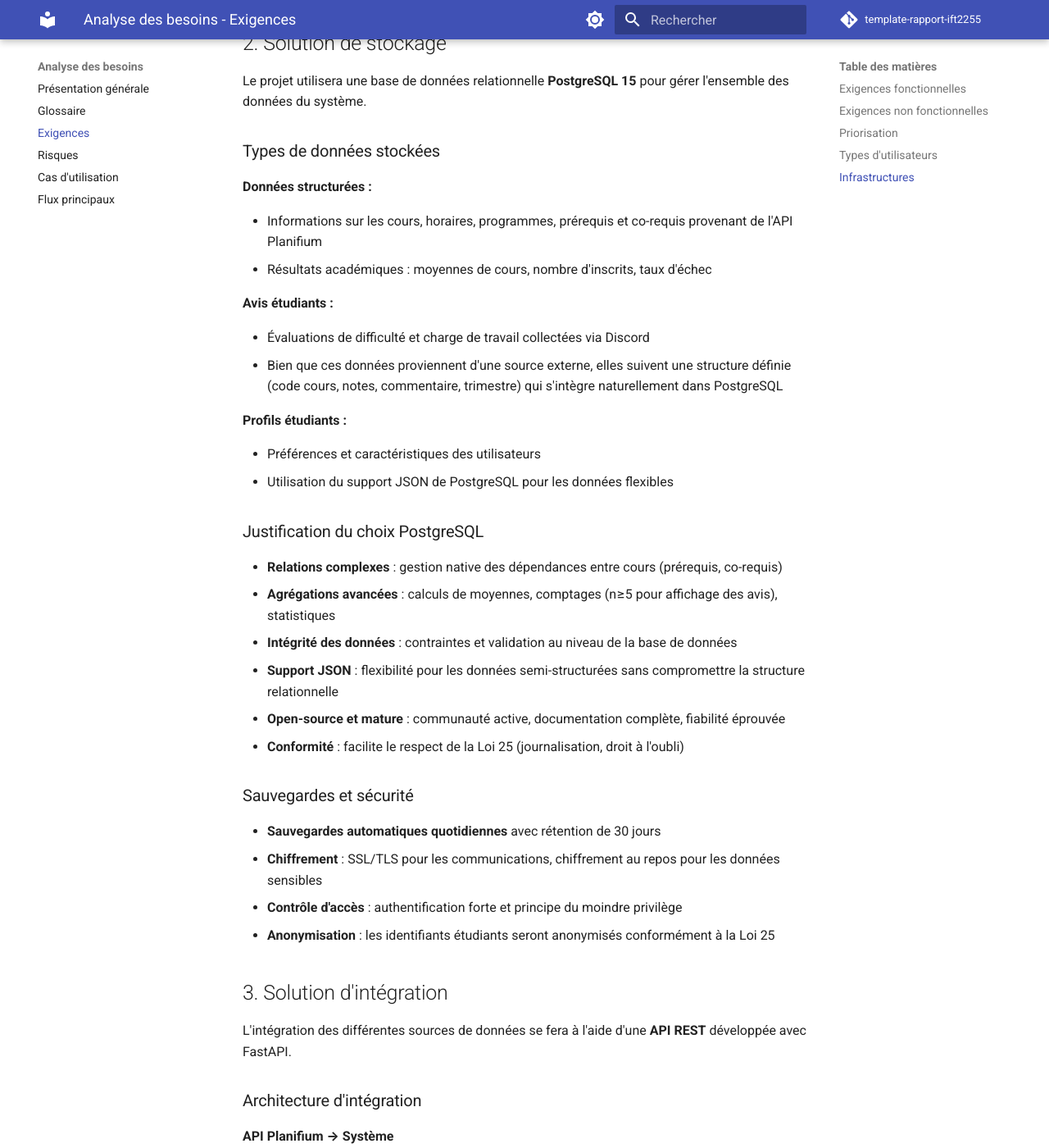
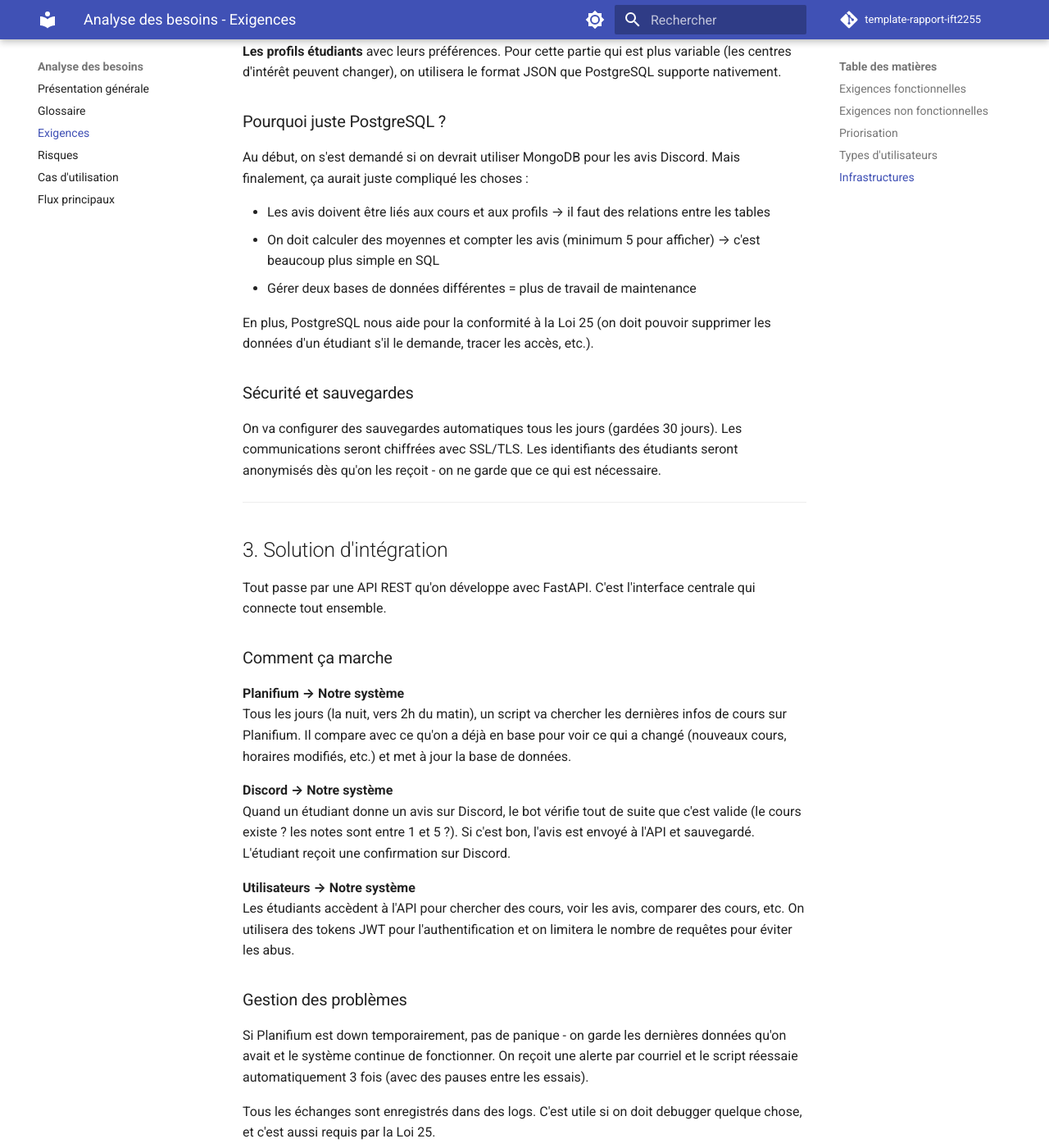
Before and after one commit to jujutheriault/IFT2255_Devoir1, an MkDocs documentation site: the page built from docs/besoins/exigences.md, in a window 1280 px wide and 1400 px high, scrolled down 2448 px. Shown: the whole window at 82% size. Built offline with MkDocs 1.6.1 and Material for MkDocs 9.7.7, drawn with Linux system fonts in a browser that asks for light colours; comment, search, counter and statistics services are not loaded; some of the changed text lies outside the part shown.

Commit message:
Update exigences.md

```diff
--- a/docs/besoins/exigences.md
+++ b/docs/besoins/exigences.md
@@ -52,115 +52,71 @@ TODO: Identifier les exigences critiques.
 
 ## 1. Matériel requis
 
-Le système repose sur trois éléments principaux : un serveur web, une base de données et un bot Discord.
+On aura besoin de trois éléments : un serveur web, un serveur de base de données et un bot Discord.
 
-### Serveur web
+### Serveur web et application
 
-Le **serveur web** permettra d'héberger l'application et de gérer les requêtes provenant des utilisateurs ou des autres systèmes. Il fonctionnera sur un environnement **Linux (Ubuntu Server 22.04 LTS)**, avec **Nginx** comme serveur HTTP et **FastAPI (Python 3.11)** comme framework backend pour l'API REST.
+L'application tournera sur **Ubuntu Server 22.04** avec **Nginx** et **FastAPI (Python 3.11+)**. On a choisi Python parce que toute l'équipe le connaît déjà, et FastAPI génère automatiquement la documentation de l'API (Swagger), ce qui va nous faciliter la vie pour travailler ensemble.
 
-**Justification des choix :**
-
-- **Linux Ubuntu Server** : stabilité, sécurité et support à long terme (LTS)
-- **Nginx** : hautes performances, faible consommation de ressources et excellente gestion de la concurrence
-- **FastAPI** : développement rapide d'API REST, validation des données intégrée et performances élevées
-
-### Serveur de base de données
-
-Le **serveur de base de données** sera utilisé pour stocker et organiser les informations. Il sera hébergé sur un serveur séparé pour de meilleures performances, une sécurité accrue et une gestion facilitée des sauvegardes.
-
-### Bot Discord
-
-Le **bot Discord** permettra de collecter automatiquement les avis étudiants et pourra être hébergé sur le même serveur que l'application selon les ressources disponibles.
+Le serveur de base de données sera sur une machine séparée - c'est plus sûr et ça simplifie les sauvegardes. Pour le bot Discord, on va probablement le mettre sur le même serveur que l'application pour commencer. Si on voit que ça rame, on pourra toujours le séparer après.
 
 ### Hébergement
 
-Le système sera hébergé sur une **infrastructure cloud** (AWS ou Google Cloud) pour bénéficier de la scalabilité, de la haute disponibilité et de la facilité de gestion. Durant la phase de développement, un environnement local pourra être utilisé.
+Pour développer et tester, on va utiliser nos propres ordinateurs. Mais pour la version finale (production), on va héberger ça sur AWS ou Google Cloud - ça dépendra des crédits étudiants qu'on peut obtenir. L'avantage du cloud, c'est qu'on pourra ajouter des ressources facilement si jamais plein d'étudiants utilisent la plateforme en même temps.
 
+---
 
 ## 2. Solution de stockage
 
-Le projet utilisera une base de données relationnelle **PostgreSQL 15** pour gérer l'ensemble des données du système.
+On a décidé d'utiliser juste **PostgreSQL 15+** comme base de données. Ça simplifie tout au lieu de gérer plusieurs systèmes différents.
 
-### Types de données stockées
+### Ce qu'on va stocker
 
-**Données structurées :**
+Il y a trois types de données principales :
 
-- Informations sur les cours, horaires, programmes, prérequis et co-requis provenant de l'API Planifium
-- Résultats académiques : moyennes de cours, nombre d'inscrits, taux d'échec
+**Les infos académiques** de Planifium (cours, horaires, programmes, prérequis). C'est le cœur du système, donc ça doit être bien structuré.
 
-**Avis étudiants :**
+**Les avis des étudiants** via Discord. Même si ça vient de Discord, les avis suivent quand même une structure claire : code de cours, note de difficulté (1-5), charge de travail (1-5), et un commentaire optionnel. Donc pas besoin d'une base NoSQL pour ça.
 
-- Évaluations de difficulté et charge de travail collectées via Discord
-- Bien que ces données proviennent d'une source externe, elles suivent une structure définie (code cours, notes, commentaire, trimestre) qui s'intègre naturellement dans PostgreSQL
+**Les profils étudiants** avec leurs préférences. Pour cette partie qui est plus variable (les centres d'intérêt peuvent changer), on utilisera le format JSON que PostgreSQL supporte nativement.
 
-**Profils étudiants :**
+### Pourquoi juste PostgreSQL ?
 
-- Préférences et caractéristiques des utilisateurs
-- Utilisation du support JSON de PostgreSQL pour les données flexibles
+Au début, on s'est demandé si on devrait utiliser MongoDB pour les avis Discord. Mais finalement, ça aurait juste compliqué les choses :
 
-### Justification du choix PostgreSQL
+- Les avis doivent être liés aux cours et aux profils → il faut des relations entre les tables
+- On doit calculer des moyennes et compter les avis (minimum 5 pour afficher) → c'est beaucoup plus simple en SQL
+- Gérer deux bases de données différentes = plus de travail de maintenance
 
-- **Relations complexes** : gestion native des dépendances entre cours (prérequis, co-requis)
-- **Agrégations avancées** : calculs de moyennes, comptages (n≥5 pour affichage des avis), statistiques
-- **Intégrité des données** : contraintes et validation au niveau de la base de données
-- **Support JSON** : flexibilité pour les données semi-structurées sans compromettre la structure relationnelle
-- **Open-source et mature** : communauté active, documentation complète, fiabilité éprouvée
-- **Conformité** : facilite le respect de la Loi 25 (journalisation, droit à l'oubli)
+En plus, PostgreSQL nous aide pour la conformité à la Loi 25 (on doit pouvoir supprimer les données d'un étudiant s'il le demande, tracer les accès, etc.).
 
-### Sauvegardes et sécurité
+### Sécurité et sauvegardes
 
-- **Sauvegardes automatiques quotidiennes** avec rétention de 30 jours
-- **Chiffrement** : SSL/TLS pour les communications, chiffrement au repos pour les données sensibles
-- **Contrôle d'accès** : authentification forte et principe du moindre privilège
-- **Anonymisation** : les identifiants étudiants seront anonymisés conformément à la Loi 25
+On va configurer des sauvegardes automatiques tous les jours (gardées 30 jours). Les communications seront chiffrées avec SSL/TLS. Les identifiants des étudiants seront anonymisés dès qu'on les reçoit - on ne garde que ce qui est nécessaire.
 
-
+---
 
 ## 3. Solution d'intégration
 
-L'intégration des différentes sources de données se fera à l'aide d'une **API REST** développée avec FastAPI.
+Tout passe par une API REST qu'on développe avec FastAPI. C'est l'interface centrale qui connecte tout ensemble.
 
-### Architecture d'intégration
+### Comment ça marche
 
-**API Planifium → Système**
+**Planifium → Notre système**
+Tous les jours (la nuit, vers 2h du matin), un script va chercher les dernières infos de cours sur Planifium. Il compare avec ce qu'on a déjà en base pour voir ce qui a changé (nouveaux cours, horaires modifiés, etc.) et met à jour la base de données.
 
-- **Synchronisation périodique** (quotidienne via tâche planifiée)
-- Récupération des informations de cours, horaires et programmes
-- Transformation des données au format interne
-- Mise à jour dans PostgreSQL avec détection des changements
+**Discord → Notre système**
+Quand un étudiant donne un avis sur Discord, le bot vérifie tout de suite que c'est valide (le cours existe ? les notes sont entre 1 et 5 ?). Si c'est bon, l'avis est envoyé à l'API et sauvegardé. L'étudiant reçoit une confirmation sur Discord.
 
-**Bot Discord → Système**
+**Utilisateurs → Notre système**
+Les étudiants accèdent à l'API pour chercher des cours, voir les avis, comparer des cours, etc. On utilisera des tokens JWT pour l'authentification et on limitera le nombre de requêtes pour éviter les abus.
 
-- **Collecte en temps réel** des avis étudiants
-- Validation immédiate des données (format, cours existant)
-- Envoi vers l'API REST pour traitement et stockage
-- Confirmation à l'utilisateur Discord
+### Gestion des problèmes
 
-**Utilisateurs → Système**
+Si Planifium est down temporairement, pas de panique - on garde les dernières données qu'on avait et le système continue de fonctionner. On reçoit une alerte par courriel et le script réessaie automatiquement 3 fois (avec des pauses entre les essais).
 
-- Authentification via tokens JWT
-- Rate limiting pour prévenir les abus
-- Réponses en format JSON
+Tous les échanges sont enregistrés dans des logs. C'est utile si on doit debugger quelque chose, et c'est aussi requis par la Loi 25.
 
-### Processus de traitement
+### Évolution future
 
-1. **Récupération** : les données sont obtenues depuis Planifium ou Discord
-2. **Validation** : vérification de la structure, cohérence et intégrité
-3. **Transformation** : nettoyage, normalisation et enrichissement des données
-4. **Stockage** : insertion dans PostgreSQL avec vérification des contraintes
-5. **Confirmation** : retour d'information sur le succès ou l'échec de l'opération
-
-### Gestion des erreurs
-
-- **Journalisation complète** : tous les échanges sont enregistrés pour audit
-- **Retry automatique** : en cas d'échec temporaire (3 tentatives avec délai croissant)
-- **Alertes** : notification des administrateurs en cas d'erreur persistante
-- **Conservation des dernières données valides** : le système reste opérationnel même si une source externe est indisponible
-
-### Avantages de cette solution
-
-- **Centralisation** : toutes les données accessibles via une seule interface
-- **Fiabilité** : mécanismes de validation et de récupération d'erreurs
-- **Traçabilité** : journalisation complète des opérations
-- **Évolutivité** : architecture modulaire permettant l'ajout de nouvelles sources
-- **Sécurité** : chiffrement, authentification et contrôle d'accès à tous les niveaux
+Si plus tard on veut ajouter d'autres sources de données (genre les évaluations du Guide des étudiants), ce sera facile - on ajoute juste un nouveau module sans toucher au reste. Pareil si on fait une app mobile : elle utilisera la même API que le site web.
```
